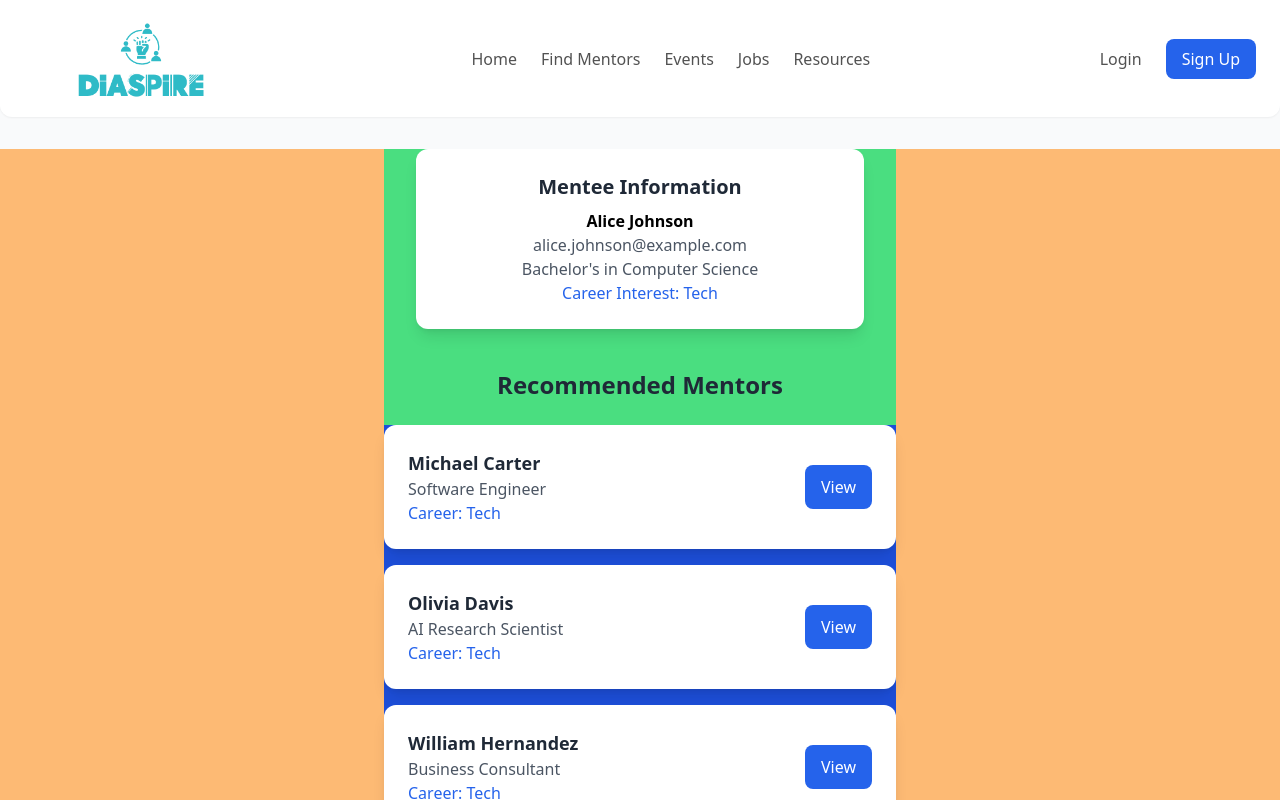
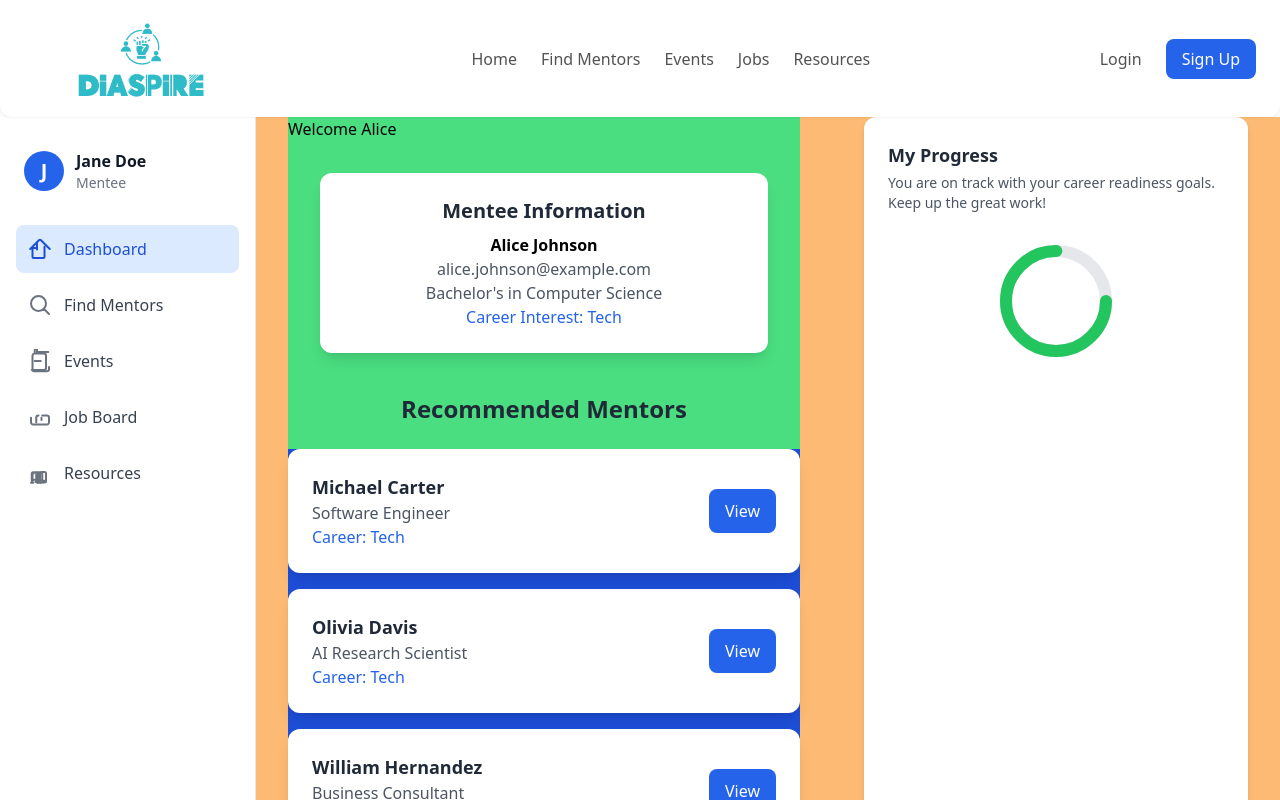
Before and after one commit to Fuad-Jamal/Diaspire, a React (Vite) app in the folder project/: page /mentees in a window 1280 px wide. Shown: the top 800 px of the page. Built offline with nearby package versions, Linux system fonts and the light colour scheme.

Commit message:
add dashboard,and progressSection files

```diff
--- /dev/null
+++ b/project/src/components/dashBoard.jsx
@@ -0,0 +1,77 @@
+import React from 'react';
+
+// For a real-world application, you would import these icons
+// from a library like Heroicons (e.g., @heroicons/react/24/outline)
+// For this example, we'll use simple inline SVGs.
+
+const UserIcon = () => (
+  <div className="w-10 h-10 bg-blue-600 rounded-full flex items-center justify-center font-bold text-white text-xl">
+    J
+  </div>
+);
+
+const navItems = [
+  { name: 'Dashboard', icon: (
+      <svg xmlns="http://www.w3.org/2000/svg" fill="none" viewBox="0 0 24 24" strokeWidth={2} stroke="currentColor" className="w-6 h-6">
+        <path strokeLinecap="round" strokeLinejoin="round" d="M2.25 12l8.954-8.955c.422-.422 1.1-.422 1.522 0L21.75 12M4.5 9.75v10.125c0 .621.504 1.125 1.125 1.125h9.75a1.125 1.125 0 001.125-1.125V9.75m-7.5-3v5.625m-3-1.5h.007v.008H7.5v-.008z" />
+      </svg>
+    ), isActive: true },
+  { name: 'Find Mentors', icon: (
+      <svg xmlns="http://www.w3.org/2000/svg" fill="none" viewBox="0 0 24 24" strokeWidth={2} stroke="currentColor" className="w-6 h-6">
+        <path strokeLinecap="round" strokeLinejoin="round" d="M21 21l-5.197-5.197m0 0A7.5 7.5 0 105.196 5.196a7.5 7.5 0 0010.607 10.607z" />
+      </svg>
+    ), isActive: false },
+  { name: 'Events', icon: (
+      <svg xmlns="http://www.w3.org/2000/svg" fill="none" viewBox="0 0 24 24" strokeWidth={2} stroke="currentColor" className="w-6 h-6">
+        <path strokeLinecap="round" strokeLinejoin="round" d="M6.75 3v-2.25c0-.414.336-.75.75-.75h.75a.75.75 0 01.75.75v2.25H16.5m3.75 0V3h-4.5m-9 9h6m-9 9h12a2.25 2.25 0 002.25-2.25V6.75a2.25 2.25 0 00-2.25-2.25H6.75A2.25 2.25 0 004.5 6.75v14.25c0 .621.504 1.125 1.125 1.125h12.75A2.25 2.25 0 0021 21v-3" />
+      </svg>
+    ), isActive: false },
+  { name: 'Job Board', icon: (
+      <svg xmlns="http://www.w3.org/2000/svg" fill="none" viewBox="0 0 24 24" strokeWidth={2} stroke="currentColor" className="w-6 h-6">
+        <path strokeLinecap="round" strokeLinejoin="round" d="M21 12.75v4.5a2.25 2.25 0 01-2.25 2.25H5.25A2.25 2.25 0 013 17.25v-4.5m18 0a2.25 2.25 0 00-2.25-2.25h-4.5m-3.75 0a2.25 2.25 0 00-2.25 2.25v4.5m5.25-4.5v2.25" />
+      </svg>
+    ), isActive: false },
+  { name: 'Resources', icon: (
+      <svg xmlns="http://www.w3.org/2000/svg" fill="none" viewBox="0 0 24 24" strokeWidth={2} stroke="currentColor" className="w-6 h-6">
+        <path strokeLinecap="round" strokeLinejoin="round" d="M12 21.75c-1.573 0-3.13-.306-4.556-.917M12 21.75a1.5 1.5 0 002.25-1.5v-7.5a1.5 1.5 0 00-1.5-1.5h-3a1.5 1.5 0 00-1.5 1.5v7.5a1.5 1.5 0 002.25 1.5m-6.75-2.25c1.426-.611 2.983-.917 4.556-.917H12m0 1.5v-7.5a1.5 1.5 0 011.5-1.5h3a1.5 1.5 0 011.5 1.5v7.5a1.5 1.5 0 01-1.5 1.5h-3m3.75-1.5c-1.426-.611-2.983-.917-4.556-.917M12 21.75a1.5 1.5 0 00-1.5-1.5v-7.5a1.5 1.5 0 01-1.5-1.5h-3a1.5 1.5 0 01-1.5 1.5v7.5a1.5 1.5 0 01-1.5 1.5H5.25m-1.5-1.5v-7.5a1.5 1.5 0 011.5-1.5h3a1.5 1.5 0 011.5 1.5v7.5" />
+      </svg>
+    ), isActive: false }
+];
+
+
+const Dashboard = () => {
+  return (
+    <div className="flex flex-col w-64 h-screen px-4 py-8 bg-white border-r">
+      {/* Profile Section */}
+      <div className="flex items-center mb-8 px-2">
+        <UserIcon />
+        <div className="ml-3">
+          <p className="font-semibold text-gray-900">Jane Doe</p>
+          <p className="text-sm text-gray-500">Mentee</p>
+        </div>
+      </div>
+
+      {/* Navigation Links */}
+      <nav className="flex-1 space-y-2">
+        {navItems.map((item) => (
+          <div
+            key={item.name}
+            className={`
+              flex items-center p-3 rounded-lg cursor-pointer transition-colors duration-200
+              ${item.isActive ? 'bg-blue-100 text-blue-700' : 'text-gray-700 hover:bg-gray-100'}
+            `}
+          >
+            <span className={`w-6 h-6 mr-3 ${item.isActive ? 'text-blue-700' : 'text-gray-500'}`}>
+              {item.icon}
+            </span>
+            <span className="font-medium">
+              {item.name}
+            </span>
+          </div>
+        ))}
+      </nav>
+    </div>
+  );
+};
+
+export default Dashboard;
--- /dev/null
+++ b/project/src/components/progressSection.jsx
@@ -0,0 +1,44 @@
+import React from "react";
+
+export default function ProgressCard() {
+  return (
+    <div className="max-w-sm mx-auto bg-white shadow-md rounded-xl p-6">
+      {/* Title */}
+      <h2 className="text-lg font-semibold text-gray-800">My Progress</h2>
+
+      {/* Description */}
+      <p className="text-sm text-gray-600 mt-1">
+        You are on track with your career readiness goals. Keep up the great
+        work!
+      </p>
+
+      {/* Circular Progress */}
+      <div className="flex justify-center mt-6">
+        <svg className="w-32 h-32">
+          <circle
+            className="text-gray-200"
+            strokeWidth="12"
+            stroke="currentColor"
+            fill="transparent"
+            r="50"
+            cx="64"
+            cy="64"
+          />
+          <circle
+            className="text-green-500"
+            strokeWidth="12"
+            strokeLinecap="round"
+            stroke="currentColor"
+            fill="transparent"
+            r="50"
+            cx="64"
+            cy="64"
+            strokeDasharray={2 * Math.PI * 50}
+            strokeDashoffset={2 * Math.PI * 50 * (1 - 0.75)}
+            // 0.75 = 75% progress
+          />
+        </svg>
+      </div>
+    </div>
+  );
+}
--- a/project/src/pages/menteesHomepage.jsx
+++ b/project/src/pages/menteesHomepage.jsx
@@ -3,6 +3,8 @@ import { useEffect, useState } from "react";
 import Navbar from "../components/navbar";
 import Footer from "../components/footer";
 import ReactPaginate from "react-paginate";
+import ProgressCard from "../components/progressSection";
+import Dashboard from "../components/dashBoard";
 
 export default function MenteeWithMentors() {
   const [mentees, setMentees] = useState([]);
@@ -51,11 +53,14 @@ export default function MenteeWithMentors() {
     <div className="min-h-screen bg-gray-50">
       <Navbar />
     {/* Parent division */}
-    <div className="bg-orange-300 m-0">
+    <div className="bg-orange-300 m-0 flex justify-center pl-0">
+    {/* Dashboard import */}
+    <Dashboard/>
 
      {/* Mentee and recommended mentors parent */}
      <div className="bg-green-400 w-[40%] mx-auto">
        {/* Mentee Card */}
+       <h1>Welcome {firstMentee.fullName.split(' ')[0]}</h1>
        <div className="max-w-md mx-auto mt-8 p-6 bg-white rounded-xl shadow-lg text-center">
         <h2 className="text-xl font-bold text-gray-800 mb-2">
           Mentee Information
@@ -71,6 +76,7 @@ export default function MenteeWithMentors() {
       {/* Recommended Mentors */}
       <h2 className="text-center text-2xl font-bold mt-10 text-gray-800">
         Recommended Mentors
+
       </h2>
 
       <div className="flex-col space-y-4 gap-6 max-w-5xl mx-auto mt-6 bg-blue-700">
@@ -113,6 +119,8 @@ export default function MenteeWithMentors() {
         activeClassName="bg-blue-500 text-white px-3 py-1 rounded-lg"
       />
      </div>
+     {/* progress import */}
+     <ProgressCard/>
 
       {/* Mentor Popup */}
       {selectedMentor && (
```
